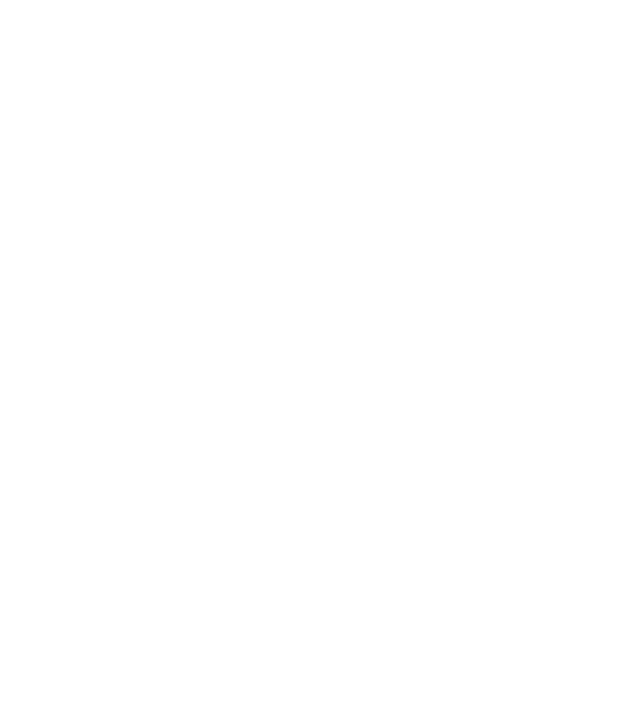
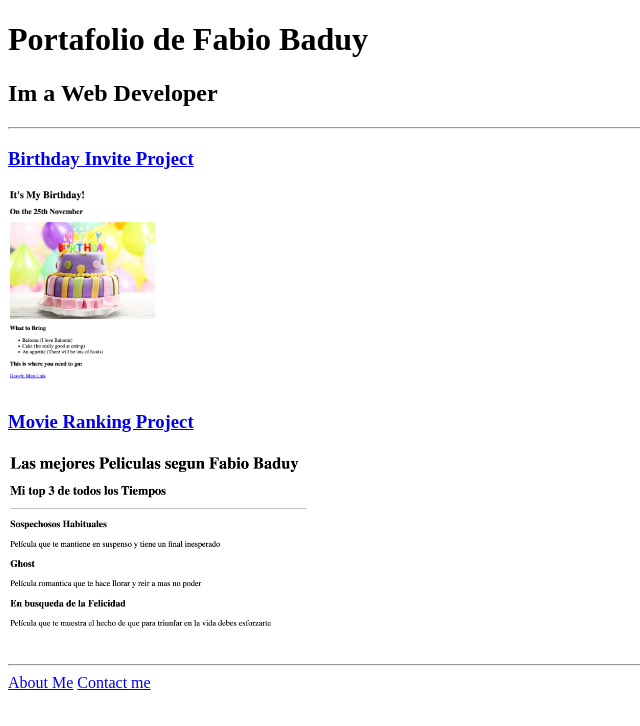
Before and after one commit to fabiobaduy/html-portfolio, a plain HTML site: page index.html in a window 1280 px wide. Shown: the whole page, without its empty margins (0-640 px from the left). Drawn offline with Linux system fonts and the light colour scheme.

Commit message:
Add files via upload

```diff
--- a/index.html
+++ b/index.html
@@ -1,15 +1,34 @@
 <!-- TODO 1: Create the HTML Boilerplate -->
-
+<!DOCTYPE html>
 <!-- TODO 2: Add Your previous projects' HTML into the public folder -->
 
 <!-- TODO 3: Take screenshots of your project previews and add the images to the images folder -->
 
 <!-- TODO 4: Add titles/subtitles etc. -->
+<html>
+    <head>
+<meta charset="UTF-8">
+<title> Fabio Portafolio</title>
+    </head>
+    <body>
+       <h1>Portafolio de Fabio Baduy</h1>
+       <h2> Im a Web Developer</h2>
+       <hr />
 
 <!-- TODO 5: Add a link to the project pages -->
-
+<h3><a href="./public/birthdayFabio.html"> Birthday Invite Project</a></h3>
+<img src="./assets/images/cumplefabio.png" height="200"/>
+<h3><a href="./public/PeliRanking.html"> Movie Ranking Project</a></h3>
+ <img src="./assets/images/pelis.png" height="200"/>
+<hr />
 <!-- TODO 6: Add images to show the project previews
 HINT for TODO 6: You can use the height attribute set to 200 to make the image smaller:
 https://developer.mozilla.org/en-US/docs/Web/HTML/Element/img#attr-height -->
 
+
 <!-- TODO 7: Add the Contact Me and About Me page links -->
+ <a href="./public/about.html">About Me</a>
+ <a href="./public/contact.html"> Contact me</a>
+
+    </body>
+</html>
```
